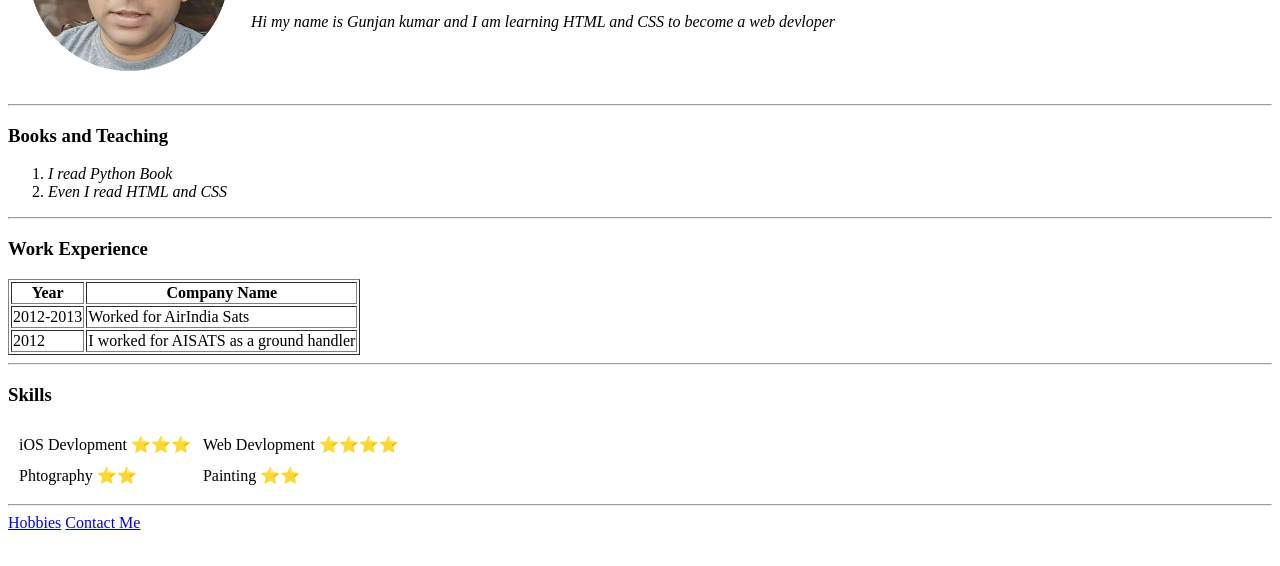
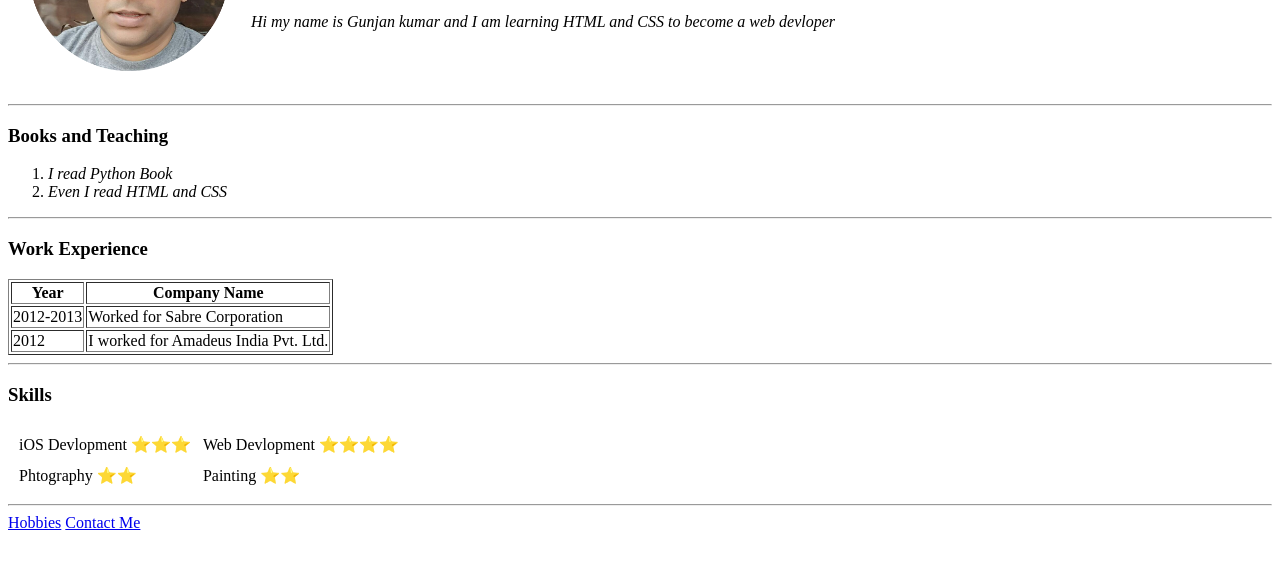
Before and after one commit to gunjan0508/cv, a plain HTML site: page index.html in a window 1280 px wide. Shown: the part 158-724 px from the top of the page. Drawn offline with Linux system fonts and the light colour scheme.

Commit message:
Update index.html

```diff
--- a/index.html
+++ b/index.html
@@ -32,11 +32,11 @@
     </tr>
     <tr>
       <td>2012-2013</td>
-      <td>Worked for AirIndia Sats</td>
+      <td>Worked for Sabre Corporation</td>
     </tr>
     <tr>
       <td>2012</td>
-      <td>I worked for AISATS as a ground handler</td>
+      <td>I worked for Amadeus India Pvt. Ltd.</td>
     </tr>
 
   </table>
```
